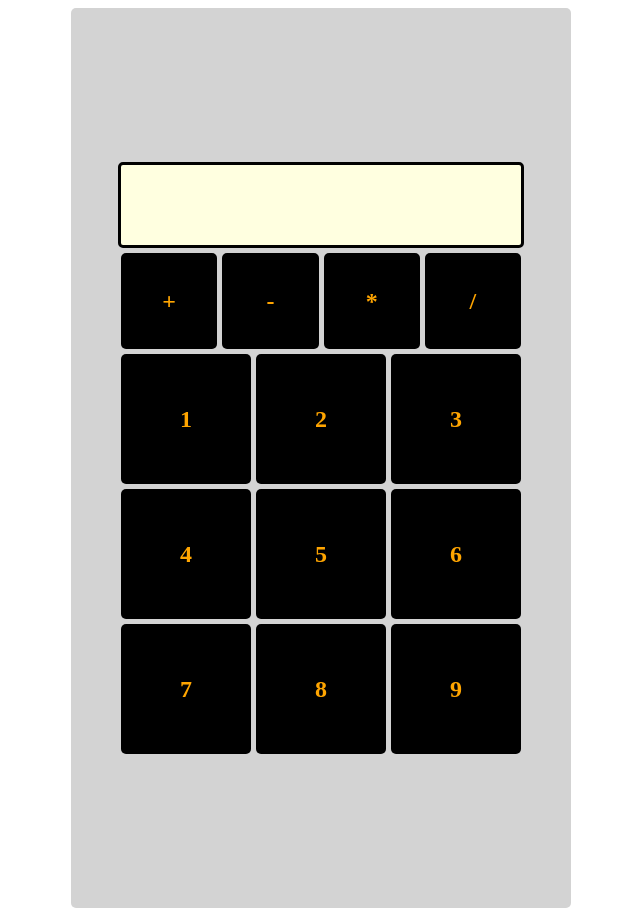
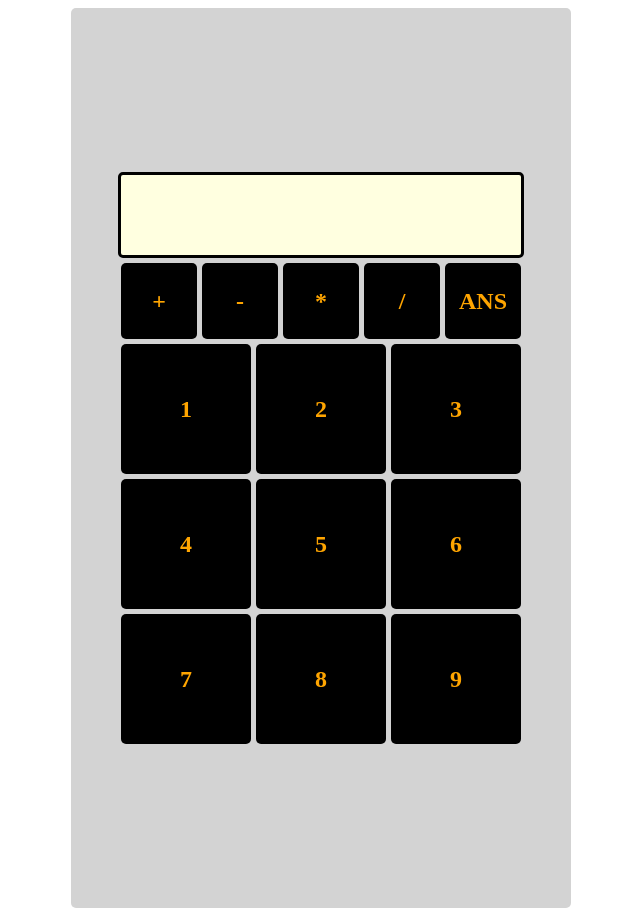
Before and after one commit to arnavkato/calculator, a plain HTML site: page index.html in a window 1280 px wide. Shown: the whole page, without its empty margins (319-959 px from the left). Drawn offline with Linux system fonts and the light colour scheme.

Commit message:
added answer button

```diff
--- a/index.html
+++ b/index.html
@@ -16,6 +16,7 @@
             <div class="operator subtract">-</div>
             <div class="operator multiply">*</div>
             <div class="operator divide">/</div>
+            <div class="operator answer">ANS</div>
         </div>
         <div class="numbers">
             <div class="row">
```
